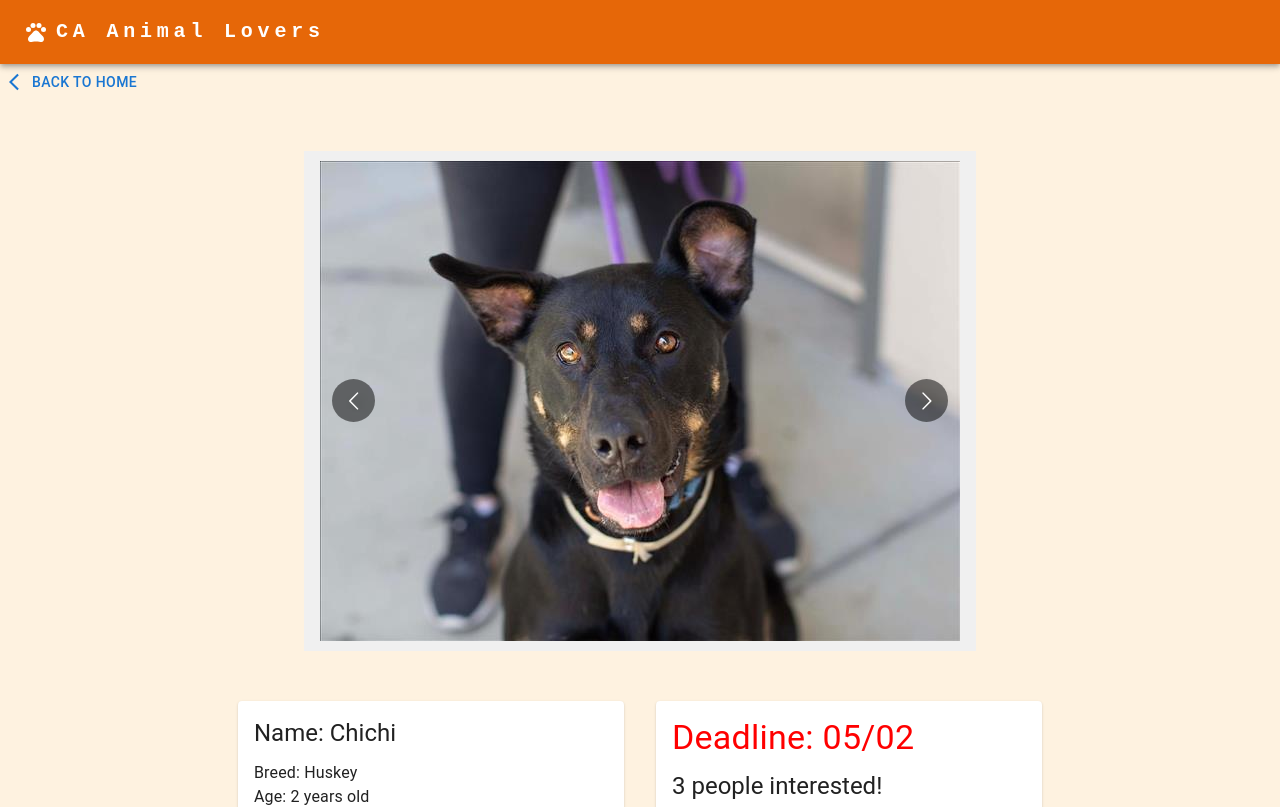
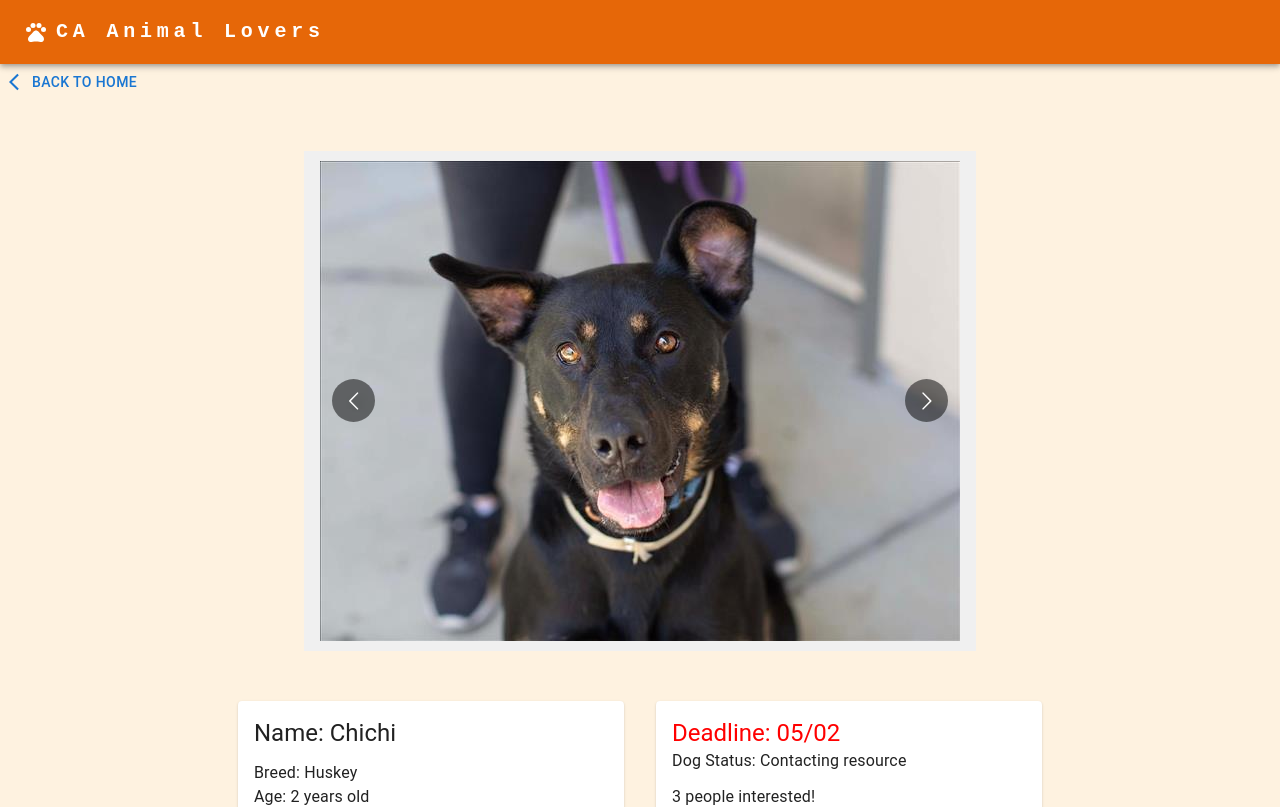
Before and after one commit to zinizhu/ca-anmial-lovers, a React (Create React App) app: page /dog-detail/1 in a window 1280 px wide. Shown: the top 807 px of the page. Built offline with nearby package versions, Linux system fonts and the light colour scheme.

Commit message:
feat: add dog status

```diff
--- a/src/DogDetailsPage.tsx
+++ b/src/DogDetailsPage.tsx
@@ -95,14 +95,13 @@ export function DogDetailsPage() {
                       <Grid item xs={12} sm={6}>
                         <Card sx={{ minHeight: 250 }}>
                           <CardContent>
-                            <Typography
-                              variant="h4"
-                              sx={{ mb: 1.5 }}
-                              color="red"
-                            >
+                            <Typography variant="h5" color="red">
                               Deadline: {dogInfo.deadline}
                             </Typography>
-                            <Typography variant="h5" sx={{ mb: 1.5 }}>
+                            <Typography variant="body1" sx={{ mb: 1.5 }}>
+                              Dog Status: {dogInfo.status}
+                            </Typography>
+                            <Typography variant="body1" sx={{ mb: 1.5 }}>
                               {ResourceInfo.numberOfPeopleInterested} people
                               interested!
                             </Typography>
--- a/src/DogInfoCard.tsx
+++ b/src/DogInfoCard.tsx
@@ -18,6 +18,7 @@ export type DogInfo = {
   medicalCondition: string;
   description: string;
   videos: string[];
+  status: string;
 };
 
 type DogInfoProps = {
--- a/src/DogsInfo.tsx
+++ b/src/DogsInfo.tsx
@@ -13,6 +13,7 @@ export const dogsInfo: DogInfo[] = [
     medicalCondition: "Needs Care",
     description: "Chichi is adorable!",
     videos: ["../videos/AnimalLovers.mp4"],
+    status: "Contacting resource",
   },
   {
     id: 2,
@@ -26,6 +27,7 @@ export const dogsInfo: DogInfo[] = [
     medicalCondition: "Needs Care",
     description: "Levi is smart.",
     videos: ["../videos/AnimalLovers.mp4"],
+    status: "Someone has commited to foster",
   },
   {
     id: 3,
@@ -39,5 +41,6 @@ export const dogsInfo: DogInfo[] = [
     medicalCondition: "Good",
     description: "Claire is cute!",
     videos: ["../videos/AnimalLovers.mp4"],
+    status: "Someone has commited to adopt",
   },
 ];
```
